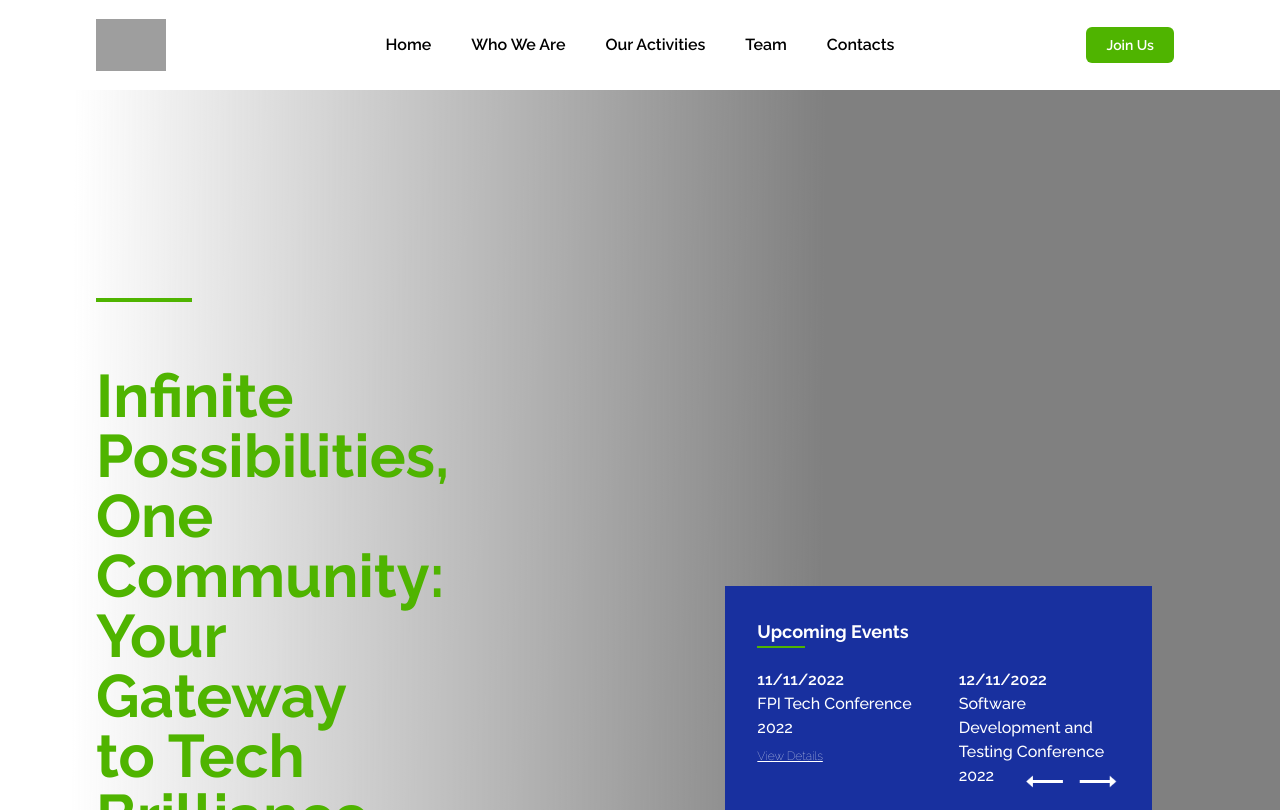
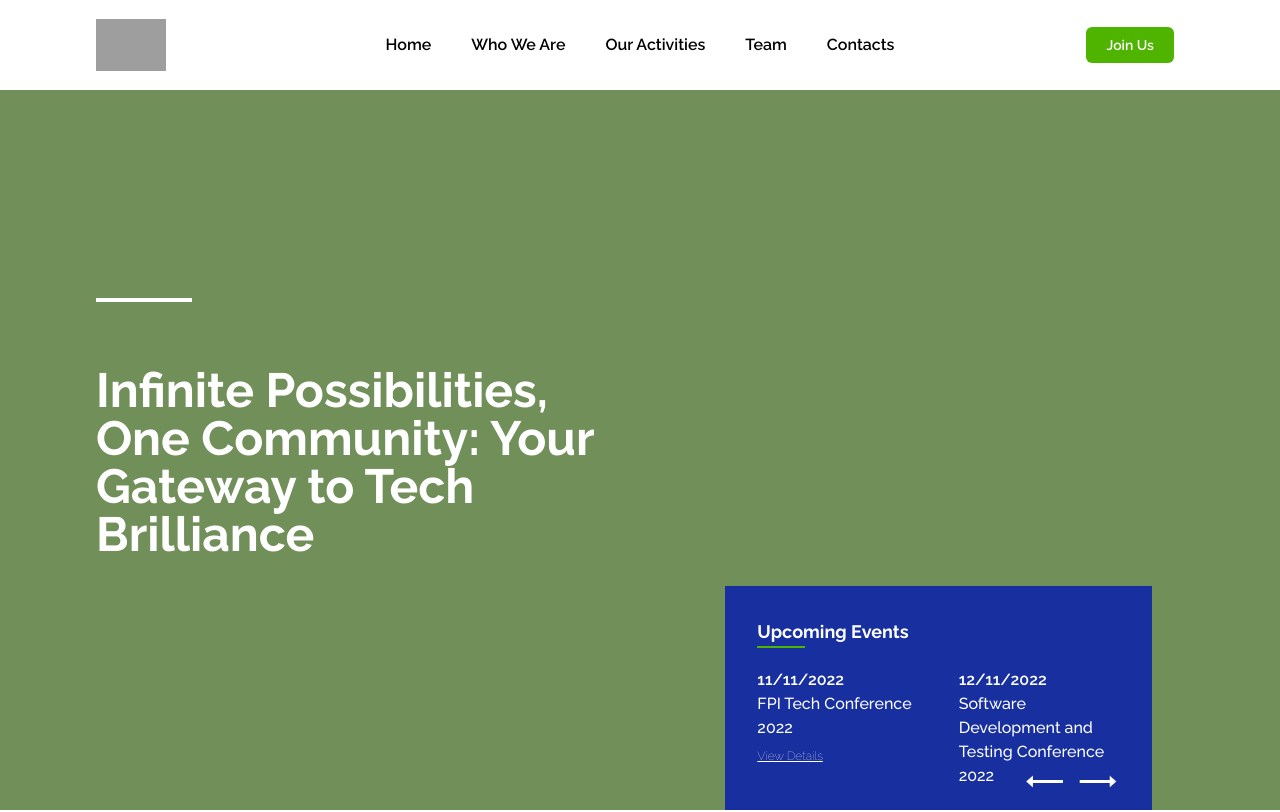
Before and after one commit to techacephub/website, a Nuxt app: page / in a window 1280 px wide. Shown: the top 812 px of the page. Built offline with nearby package versions, Linux system fonts and the light colour scheme; grey boxes are pictures that could not be loaded.

Commit message:
hero text updated

```diff
--- a/components/HeroSection.vue
+++ b/components/HeroSection.vue
@@ -56,10 +56,10 @@ changeSliderOnInterval();
           class="w-full h-56 md:h-[50vh] lg:h-[100vh] 4xl:h-[80vh] absolute top-0 left-0 lazyload"
           style="z-index: -1"
         />
-        <div class="h-1 w-24 bg-primary"></div>
+        <div class="h-1 w-24 bg-white"></div>
         <div class="linear-background"></div>
         <h1
-          class="text-xl md:text-3xl lg:text-5xl xl:text-6xl 2xl:text-7xl text-[#4FB400] font-bold w-32 md:w-48 lg:w-72 xl:w-1/4 4xl:w-1/3 mt-2 md:mt-8 lg:mt-16 4xl:mt-32"
+          class="text-xl md:text-2xl lg:text-4xl xl:text-5xl 2xl:text-6xl text-[#fff] font-bold w-32 md:w-48 lg:w-72 xl:w-1/2 4xl:w-1/3 mt-2 md:mt-8 lg:mt-16 4xl:mt-32"
         >
           {{ item.caption }}
         </h1>
@@ -77,10 +77,11 @@ changeSliderOnInterval();
   width: 100%;
   height: 100%;
   z-index: -1;
-  background: linear-gradient(
+  background: rgba(79, 180, 0, 0.3);
+  /* background: linear-gradient(
     270.31deg,
     rgba(255, 255, 255, 0) 35.65%,
     #ffffff 94.18%
-  );
+  ); */
 }
 </style>
```
